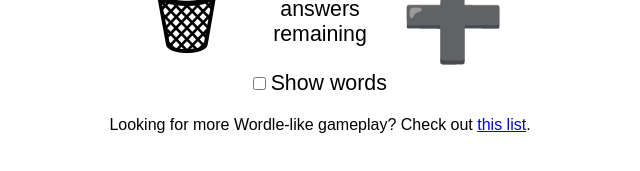
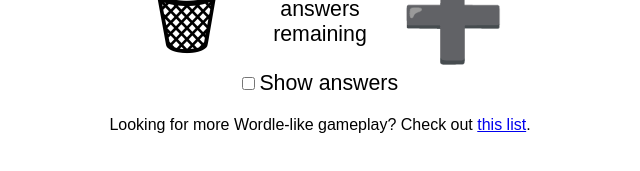
Before and after one commit to beerriot/dewordle, a plain HTML site: page index.html in a window 1280 px wide. Shown: the part 323-494 px from the top of the page, 320-960 px from the left. Drawn offline with nearby package versions, Linux system fonts and the light colour scheme.

Commit message:
show *answers*, to mmatch *answers* remaining

```diff
--- a/index.html
+++ b/index.html
@@ -80,7 +80,7 @@
         <div class="pure-u-1">
           <div class="tapme centerme">
             <input type="checkbox" id="showwords">
-            <label>Show words</label>
+            <label>Show answers</label>
           </div>
           <div id="remainingwords" style="display: none;" class="centerme"></div>
         </div>
```
